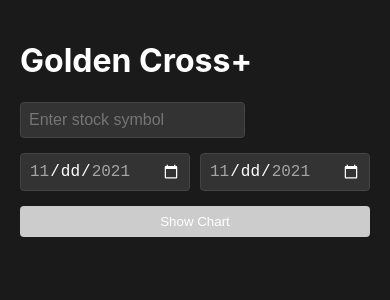
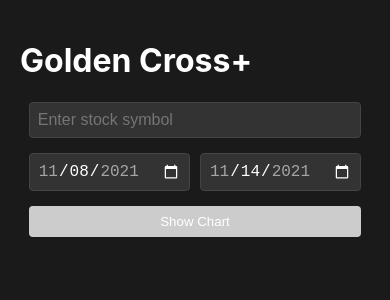
Before and after one commit to Ansaka/Tick-trend-analysis, a React (Create React App) app in the folder tick-trend-frontend/: page / in a window 390 px wide. Shown: the top 300 px of the page. Built offline with nearby package versions, Linux system fonts and the light colour scheme.

Commit message:
fix: added default value for date and improved styling of the site

```diff
--- a/tick-trend-frontend/src/App.css
+++ b/tick-trend-frontend/src/App.css
@@ -1,16 +1,24 @@
 .App {
   padding: 20px;
-  max-width: 1200px;
   margin: 0 auto;
   background-color: #1a1a1a;
   color: #ffffff;
   min-height: 100vh;
+  display: flex;
+  align-items: flex-start;
+  flex-direction: column;
+}
+
+h1 {
+  align-self: flex-start;
 }
 
 form {
   margin-bottom: 20px;
   display: flex;
   gap: 10px;
+  width: 95%;
+  align-self: center;
 }
 
 input {
@@ -20,6 +28,7 @@ input {
   color: #ffffff;
   border: 1px solid #444;
   border-radius: 4px;
+  width: 50%;
 }
 
 button {
@@ -36,11 +45,13 @@ button:hover {
 }
 
 .chart-container {
-  margin-top: 20px;
-  padding: 20px;
+  margin-top: 10px;
+  padding: 10px;
   border: 1px solid #444;
   border-radius: 4px;
   background: #2d2d2d;
+  width: 100%;
+  align-self: center;
 }
 
 .error {
@@ -54,7 +65,13 @@ button:hover {
 
 .symbol-search {
     position: relative;
-    width: 200px;
+    width: 100%;
+}
+
+.symbol-search input {
+  width: 100%;
+  max-width: 600px;
+  box-sizing: border-box;
 }
 
 .suggestions {
@@ -103,14 +120,13 @@ button:hover {
     gap: 15px;
     width: 100%;
     max-width: 600px;
-    margin: 0 auto;
+    margin: 0;
 }
 
 .date-inputs {
     display: flex;
     gap: 10px;
 }
-
 button:disabled {
     background-color: #cccccc;
     cursor: not-allowed;
@@ -122,7 +138,7 @@ button:disabled:hover {
 
 input[type="date"] {
   cursor: pointer;
-  width: 160px;
+  width: 50%;
 }
 
 input[type="date"]::-webkit-calendar-picker-indicator {
@@ -137,3 +153,18 @@ input[type="date"]:hover {
   border-color: #00ffff;
   box-shadow: 0 0 5px rgba(0, 255, 255, 0.3);
 }
+
+@media (max-width: 768px) {
+  .App {
+    align-items: center;
+  }
+
+  h1 {
+    align-self: flex-start;
+  }
+
+  .date-inputs {
+    width: 100%;
+    justify-content: center;
+  }
+}
--- a/tick-trend-frontend/src/App.js
+++ b/tick-trend-frontend/src/App.js
@@ -5,8 +5,8 @@ import SymbolSearch from './components/SymbolSearch';
 
 function App() {
     const [symbol, setSymbol] = useState('');
-    const [startDate, setStartDate] = useState('');
-    const [endDate, setEndDate] = useState('');
+    const [startDate, setStartDate] = useState('2021-11-08');
+    const [endDate, setEndDate] = useState('2021-11-14');
     const [showChart, setShowChart] = useState(false);
 
     const handleSubmit = (e) => {
--- a/tick-trend-frontend/src/components/StockChart.js
+++ b/tick-trend-frontend/src/components/StockChart.js
@@ -45,7 +45,12 @@ const StockChart = ({ symbol, startDate, endDate }) => {
             backgroundColor: '#1a1a1a',
             style: {
                 color: '#ffffff'
-            }
+            },
+            marginLeft: 25,
+            marginRight: 25,
+            spacingLeft: 10,
+            spacingRight: 10
+
         },
         title: {
             text: `Stock Price: ${symbol}`,
```
